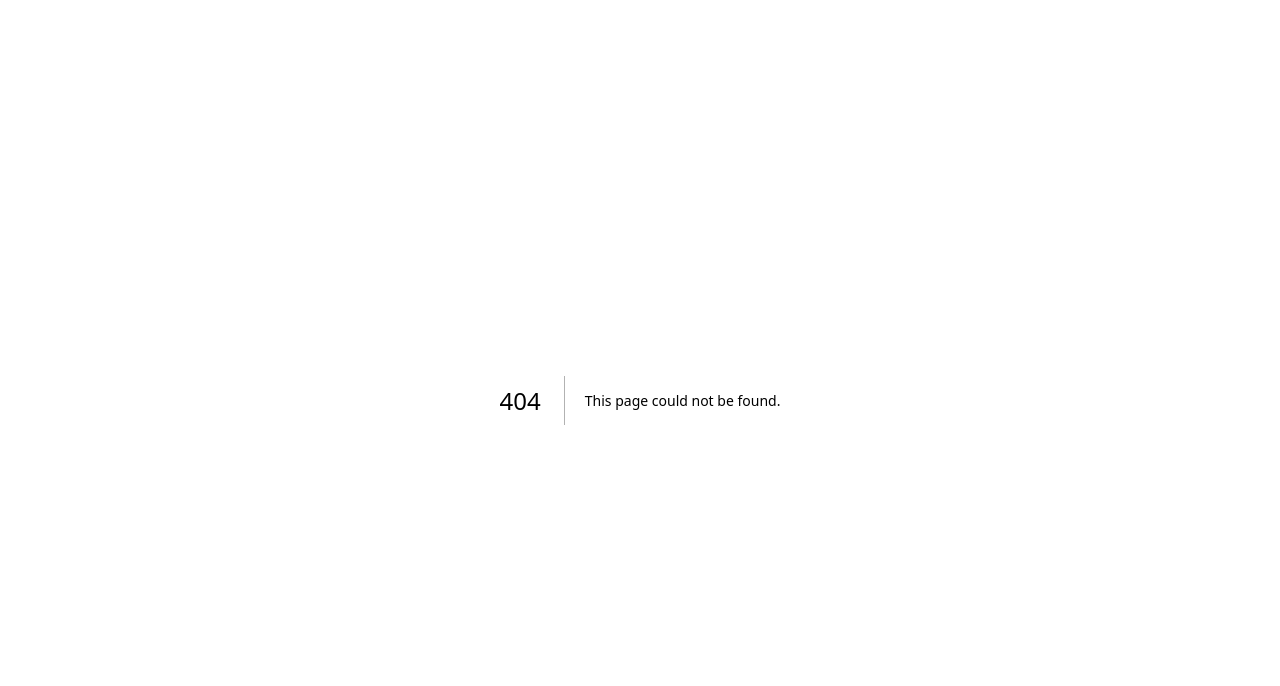
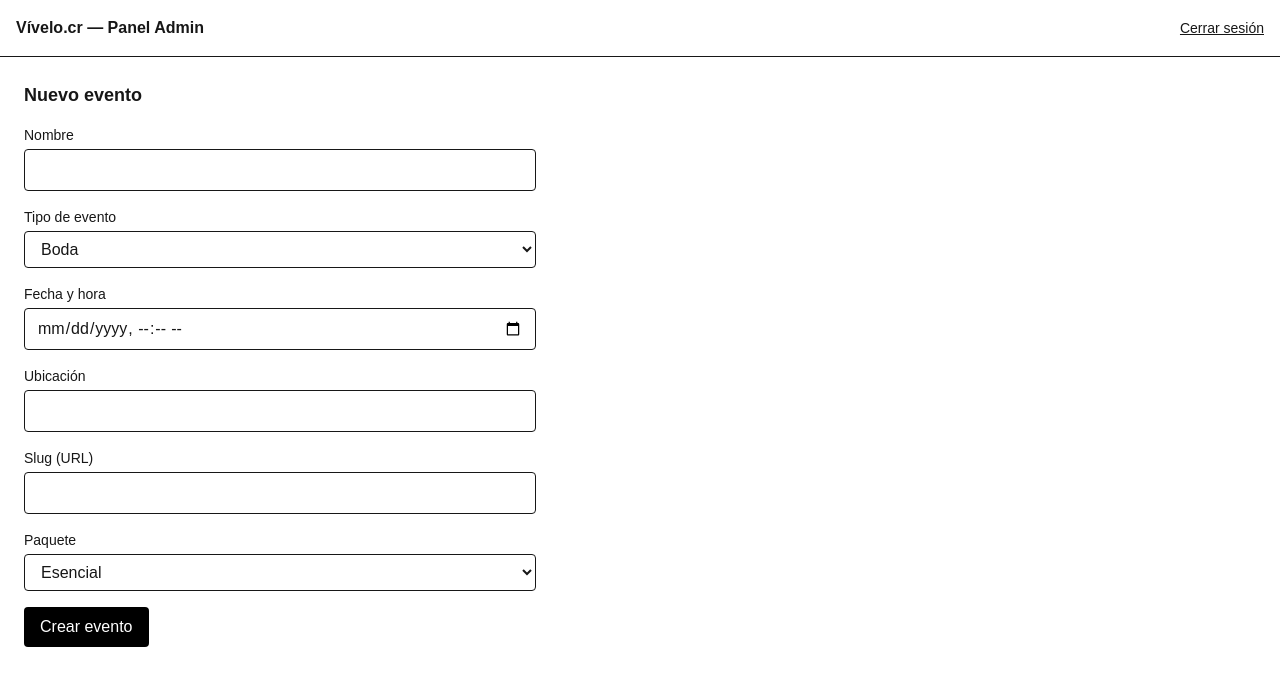
Before and after one commit to josanarojas/vivelo.cr, a Next.js app: page /admin/nuevo-evento in a window 1280 px wide. Before the commit this address had no page. Shown: the top 686 px of the page. Built offline with nearby package versions, Linux system fonts and the light colour scheme.

Commit message:
Add create event page with validation

```diff
--- /dev/null
+++ b/app/admin/nuevo-evento/actions.ts
@@ -0,0 +1,27 @@
+// app/admin/nuevo-evento/actions.ts
+'use server'
+
+import { redirect } from 'next/navigation'
+import { revalidatePath } from 'next/cache'
+import { createClient } from '@/lib/supabase/server'
+import { createEvent } from '@/lib/events'
+import { validateEventForm } from './validate'
+
+export async function createEventAction(formData: FormData) {
+  const { value, errors } = validateEventForm(formData)
+
+  if (!value) {
+    const params = new URLSearchParams(errors)
+    redirect(`/admin/nuevo-evento?${params.toString()}`)
+  }
+
+  const supabase = await createClient()
+  const { error } = await createEvent(supabase, value)
+
+  if (error) {
+    redirect('/admin/nuevo-evento?error=No se pudo crear el evento')
+  }
+
+  revalidatePath('/admin')
+  redirect('/admin')
+}
--- /dev/null
+++ b/app/admin/nuevo-evento/page.tsx
@@ -0,0 +1,71 @@
+// app/admin/nuevo-evento/page.tsx
+import { createEventAction } from './actions'
+
+export default async function NuevoEventoPage({
+  searchParams,
+}: {
+  searchParams: Promise<Record<string, string>>
+}) {
+  const params = await searchParams
+
+  return (
+    <form action={createEventAction} className="max-w-lg space-y-4">
+      <h1 className="text-lg font-semibold">Nuevo evento</h1>
+
+      {params.error && <p className="text-sm text-red-600">{params.error}</p>}
+
+      <div className="space-y-1">
+        <label htmlFor="nombre" className="block text-sm font-medium">Nombre</label>
+        <input id="nombre" name="nombre" className="w-full rounded border px-3 py-2" />
+        {params.nombre && <p className="text-sm text-red-600">{params.nombre}</p>}
+      </div>
+
+      <div className="space-y-1">
+        <label htmlFor="tipo_evento" className="block text-sm font-medium">Tipo de evento</label>
+        <select id="tipo_evento" name="tipo_evento" className="w-full rounded border px-3 py-2">
+          <option value="boda">Boda</option>
+          <option value="cumpleanos">Cumpleaños</option>
+          <option value="otro">Otro</option>
+        </select>
+        {params.tipo_evento && <p className="text-sm text-red-600">{params.tipo_evento}</p>}
+      </div>
+
+      <div className="space-y-1">
+        <label htmlFor="fecha_evento" className="block text-sm font-medium">Fecha y hora</label>
+        <input
+          id="fecha_evento"
+          name="fecha_evento"
+          type="datetime-local"
+          className="w-full rounded border px-3 py-2"
+        />
+        {params.fecha_evento && <p className="text-sm text-red-600">{params.fecha_evento}</p>}
+      </div>
+
+      <div className="space-y-1">
+        <label htmlFor="ubicacion" className="block text-sm font-medium">Ubicación</label>
+        <input id="ubicacion" name="ubicacion" className="w-full rounded border px-3 py-2" />
+        {params.ubicacion && <p className="text-sm text-red-600">{params.ubicacion}</p>}
+      </div>
+
+      <div className="space-y-1">
+        <label htmlFor="slug" className="block text-sm font-medium">Slug (URL)</label>
+        <input id="slug" name="slug" className="w-full rounded border px-3 py-2" />
+        {params.slug && <p className="text-sm text-red-600">{params.slug}</p>}
+      </div>
+
+      <div className="space-y-1">
+        <label htmlFor="paquete" className="block text-sm font-medium">Paquete</label>
+        <select id="paquete" name="paquete" className="w-full rounded border px-3 py-2">
+          <option value="esencial">Esencial</option>
+          <option value="clasico">Clásico</option>
+          <option value="premium">Premium</option>
+        </select>
+        {params.paquete && <p className="text-sm text-red-600">{params.paquete}</p>}
+      </div>
+
+      <button type="submit" className="rounded bg-black px-4 py-2 text-white">
+        Crear evento
+      </button>
+    </form>
+  )
+}
--- /dev/null
+++ b/app/admin/nuevo-evento/validate.ts
@@ -0,0 +1,54 @@
+// app/admin/nuevo-evento/validate.ts
+import type { EventPackage } from '@/types/database'
+
+const VALID_PACKAGES: EventPackage[] = ['esencial', 'clasico', 'premium']
+
+export interface EventFormValue {
+  nombre: string
+  tipo_evento: string
+  fecha_evento: string
+  ubicacion: string
+  slug: string
+  paquete: EventPackage
+  estado: 'borrador'
+}
+
+export function validateEventForm(formData: FormData): {
+  value: EventFormValue | null
+  errors: Record<string, string>
+} {
+  const nombre = String(formData.get('nombre') ?? '').trim()
+  const tipo_evento = String(formData.get('tipo_evento') ?? '').trim()
+  const fecha_evento = String(formData.get('fecha_evento') ?? '').trim()
+  const ubicacion = String(formData.get('ubicacion') ?? '').trim()
+  const slug = String(formData.get('slug') ?? '').trim()
+  const paquete = String(formData.get('paquete') ?? '').trim()
+
+  const errors: Record<string, string> = {}
+
+  if (!nombre) errors.nombre = 'El nombre es requerido'
+  if (!tipo_evento) errors.tipo_evento = 'El tipo de evento es requerido'
+  if (!fecha_evento) errors.fecha_evento = 'La fecha es requerida'
+  if (!ubicacion) errors.ubicacion = 'La ubicación es requerida'
+  if (!slug) errors.slug = 'El slug es requerido'
+  if (!VALID_PACKAGES.includes(paquete as EventPackage)) {
+    errors.paquete = 'Selecciona un paquete válido'
+  }
+
+  if (Object.keys(errors).length > 0) {
+    return { value: null, errors }
+  }
+
+  return {
+    value: {
+      nombre,
+      tipo_evento,
+      fecha_evento,
+      ubicacion,
+      slug,
+      paquete: paquete as EventPackage,
+      estado: 'borrador',
+    },
+    errors: {},
+  }
+}
```
Also changed, not shown: 1 other file (tests, documents, lock files or other folders).
